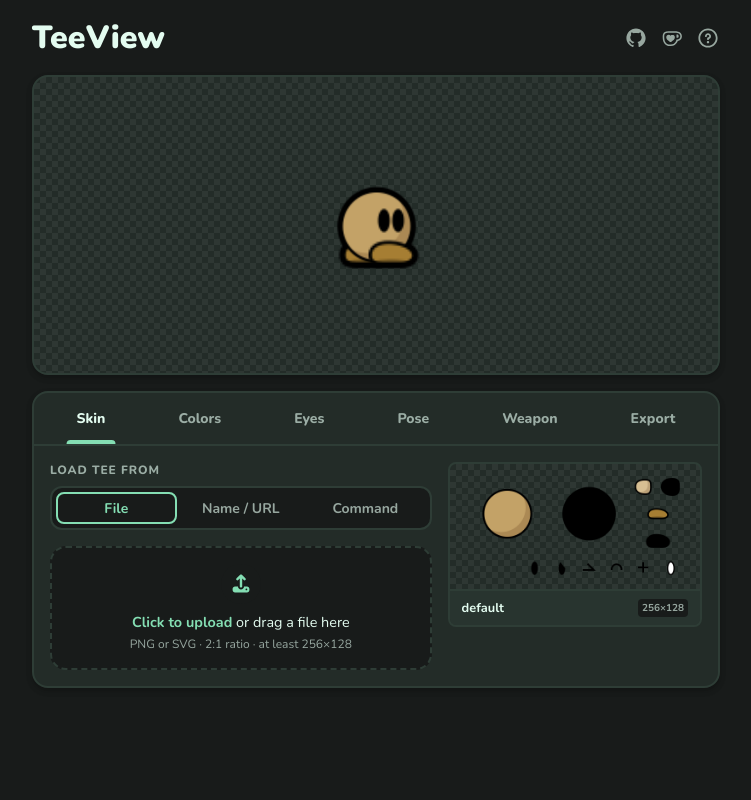
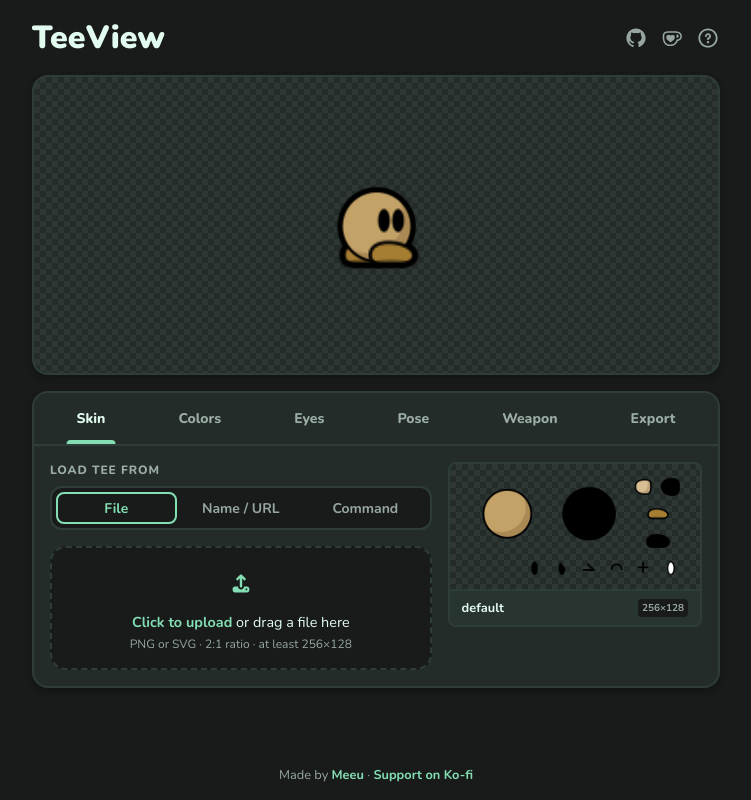
Before and after one commit to meeuchan/teeview, a Vue app: page / in a window 1280 px wide. Shown: the whole page, without its empty margins (264-1015 px from the left). Built offline with nearby package versions, Linux system fonts and the light colour scheme.

Commit message:
Add footer

```diff
--- a/src/App.vue
+++ b/src/App.vue
@@ -7,6 +7,7 @@ import type { IRendererOptions } from './lib/Renderer'
 import KofiIcon from './components/icons/KofiIcon.vue'
 import GitHubIcon from './components/icons/GitHubIcon.vue'
 import Button from './components/ui/Button.vue'
+import LinkTo from './components/LinkTo.vue'
 
 const options = ref<IRendererOptions>()
 const result = ref<HTMLCanvasElement>()
@@ -17,10 +18,20 @@ const result = ref<HTMLCanvasElement>()
     <header class="header">
       <h1>TeeView</h1>
       <div class="header-links">
-        <Button href="https://github.com/meeuchan/teeview" variant="ghost" size="icon" title="Open GitHub Repo">
+        <Button
+          href="https://github.com/meeuchan/teeview"
+          variant="ghost"
+          size="icon"
+          title="Open GitHub Repo"
+        >
           <GitHubIcon />
         </Button>
-        <Button href="https://ko-fi.com/meeuchan" variant="ghost" size="icon" title="Support Me on Ko-fi">
+        <Button
+          href="https://ko-fi.com/meeuchan"
+          variant="ghost"
+          size="icon"
+          title="Support Me on Ko-fi"
+        >
           <KofiIcon />
         </Button>
         <InfoButton />
@@ -35,6 +46,11 @@ const result = ref<HTMLCanvasElement>()
         <TeeOptions :result="result" @change="options = $event" />
       </aside>
     </main>
+
+    <footer class="footer">
+      Made by <LinkTo href="https://github.com/meeuchan">Meeu</LinkTo> ·
+      <LinkTo href="https://ko-fi.com/meeuchan">Support on Ko-fi</LinkTo>
+    </footer>
   </div>
 </template>
 
@@ -44,6 +60,10 @@ const result = ref<HTMLCanvasElement>()
   max-width: 720px;
   margin: 0 auto;
   padding: 0 16px;
+
+  display: flex;
+  flex-direction: column;
+  min-height: 100vh;
 }
 
 .header {
@@ -64,4 +84,12 @@ const result = ref<HTMLCanvasElement>()
   grid-template-columns: minmax(0, 1fr);
   gap: 16px;
 }
+
+.footer {
+  margin-top: auto;
+  padding: 24px 0 16px;
+  text-align: center;
+  font-size: 0.8rem;
+  color: var(--color-subtle);
+}
 </style>
--- a/src/components/TeeOptions.vue
+++ b/src/components/TeeOptions.vue
@@ -69,6 +69,6 @@ function buildOptions() {
 
 <style lang="scss" scoped>
 #teeOptions {
-  height: 256px;
+  min-height: 256px;
 }
 </style>
```
